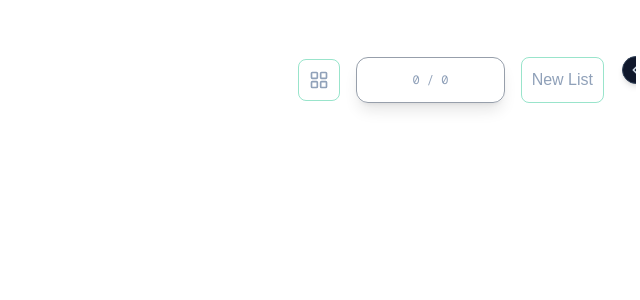
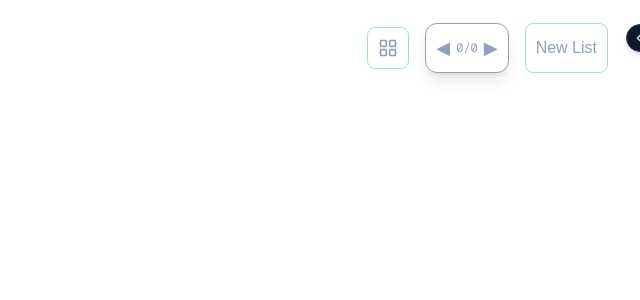
Before and after one commit to raulcs16/productivity-app, a Next.js app: page / in a window 1280 px wide. Shown: the top 300 px of the page, without its empty margins (640-1280 px from the left). Built offline with nearby package versions, Linux system fonts and the light colour scheme.

Commit message:
updated nextprev button

```diff
--- a/app/page.tsx
+++ b/app/page.tsx
@@ -14,7 +14,8 @@ const workspace: TodoWorkSpace = {
 };
 export default function Home() {
   return (
-    <main className="w-screen h-screen px-1 py-10  bg-white dark:bg-black overflow-clip">
+    <main className="w-screen h-screen  pb-10  bg-white dark:bg-black overflow-clip">
+      <header className="w-full h-2 bg-[#FFFFFF01] backdrop-blur-sm shadow-[0_8px_44px_-33px_rgba(0,0,0,0.4)]"></header>
       <TodoListApp
         directories={[directory]}
         todoWorkSpace={workspace}
--- a/src/ui/controls/NextPrevButtons.tsx
+++ b/src/ui/controls/NextPrevButtons.tsx
@@ -7,20 +7,18 @@ interface NextPrevButtonsProps {
 }
 export default function NextPrevButtons(props: NextPrevButtonsProps) {
   return (
-    <div className="flex items-center gap-2 backdrop-blur p-1.5 rounded-xl border border-slate-700/50 shadow-lg z-50">
-      <button
-        onClick={props.onPrev}
-        className="px-3 py-1.5 text-xs font-semiboldx hover:bg-slate-600 active:scale-95 transition-all rounded-lg"
-      >
+    <div className="flex items-center rounded-xl border border-slate-700/50 shadow-lg p-2.5 gap-1.5 text-xs font-mono text-slate-400">
+      <button onClick={props.onPrev} className="text-lg">
         ◀
       </button>
-      <span className="text-xs font-mono px-2 text-slate-400">
-        {props.currentIndex + (props.total > 0 ? 1 : 0)} / {props.total}
-      </span>
-      <button
-        onClick={props.onNext}
-        className="px-3 py-1.5 text-xs font-semiboldx hover:bg-slate-600 active:scale-95 transition-all rounded-lg"
-      >
+      <p className="">
+        <span className="">
+          {props.currentIndex + (props.total > 0 ? 1 : 0)}
+        </span>
+        <span>/</span>
+        <span>{props.total}</span>
+      </p>
+      <button onClick={props.onNext} className="text-lg">
         ▶
       </button>
     </div>
```
